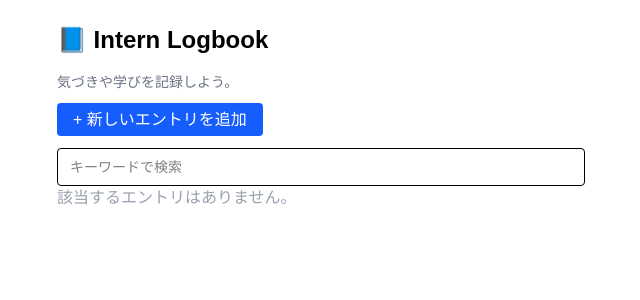
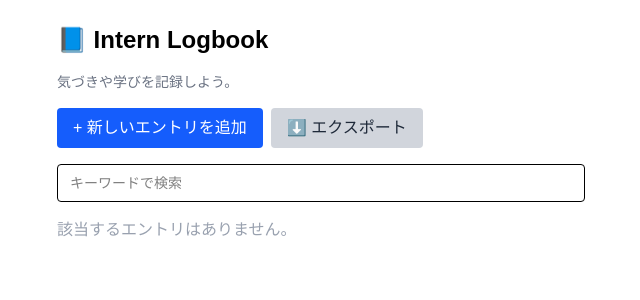
Before and after one commit to takuma-tsx/intern-logbook, a Next.js app: page / in a window 1280 px wide. Shown: the top 300 px of the page, without its empty margins (319-959 px from the left). Built offline with nearby package versions, Linux system fonts and the light colour scheme.

Commit message:
エクスポート機能を実装（entries.jsonとして保存可能に）

```diff
--- a/app/page.tsx
+++ b/app/page.tsx
@@ -3,6 +3,7 @@
 import Link from 'next/link'
 import { useEffect, useState } from 'react'
 import EntryCard from '../components/EntryCard'
+import { saveAs } from 'file-saver'
 
 type Entry = {
   id: string
@@ -18,15 +19,10 @@ export default function Home() {
   const [searchTerm, setSearchTerm] = useState<string>('')
 
   useEffect(() => {
-    const saved: Entry[] = JSON.parse(localStorage.getItem('entries') || '[]')
-
-    // updatedAtがあればそれを基準に、なければdateで新しい順に並び替え
+    const saved = JSON.parse(localStorage.getItem('entries') || '[]')
     const sorted = saved.sort(
-      (a, b) =>
-        new Date(b.updatedAt || b.date).getTime() -
-        new Date(a.updatedAt || a.date).getTime()
+      (a: Entry, b: Entry) => new Date(b.date).getTime() - new Date(a.date).getTime()
     )
-
     setEntries(sorted)
   }, [])
 
@@ -45,28 +41,44 @@ export default function Home() {
     return matchesTag && matchesSearch
   })
 
+  const handleExport = () => {
+    const entries = localStorage.getItem('entries')
+    if (entries) {
+      const blob = new Blob([entries], { type: 'application/json' })
+      saveAs(blob, 'entries.json')
+    }
+  }
+
   return (
     <main className="p-6 max-w-xl mx-auto">
       <h1 className="text-2xl font-bold mb-4">📘 Intern Logbook</h1>
       <p className="mb-4 text-gray-500 text-sm">気づきや学びを記録しよう。</p>
 
+      <div className="flex flex-wrap gap-2 mb-4">
         <Link
           href="/new"
           className="bg-blue-600 hover:bg-blue-700 text-white px-4 py-2 rounded"
         >
           + 新しいエントリを追加
         </Link>
+        <button
+          onClick={handleExport}
+          className="bg-gray-300 hover:bg-gray-400 text-gray-800 px-4 py-2 rounded"
+        >
+          ⬇️ エクスポート
+        </button>
+      </div>
 
       <input
         type="text"
         placeholder="キーワードで検索"
         value={searchTerm}
         onChange={(e) => setSearchTerm(e.target.value)}
-        className="mt-4 w-full border px-3 py-2 rounded text-sm"
+        className="mb-4 w-full border px-3 py-2 rounded text-sm"
       />
 
       {allTags.length > 0 && (
-        <div className="mt-4 mb-4 flex flex-wrap gap-2">
+        <div className="mb-4 flex flex-wrap gap-2">
           <button
             onClick={() => setSelectedTag(null)}
             className={`px-3 py-1 rounded border ${
--- a/package.json
+++ b/package.json
@@ -9,6 +9,7 @@
     "lint": "next lint"
   },
   "dependencies": {
+    "file-saver": "^2.0.5",
     "next": "15.4.1",
     "react": "19.1.0",
     "react-dom": "19.1.0",
```
Also changed, not shown: 1 other file (tests, documents, lock files or other folders). Lines whose indentation alone changed are shown as unchanged.
